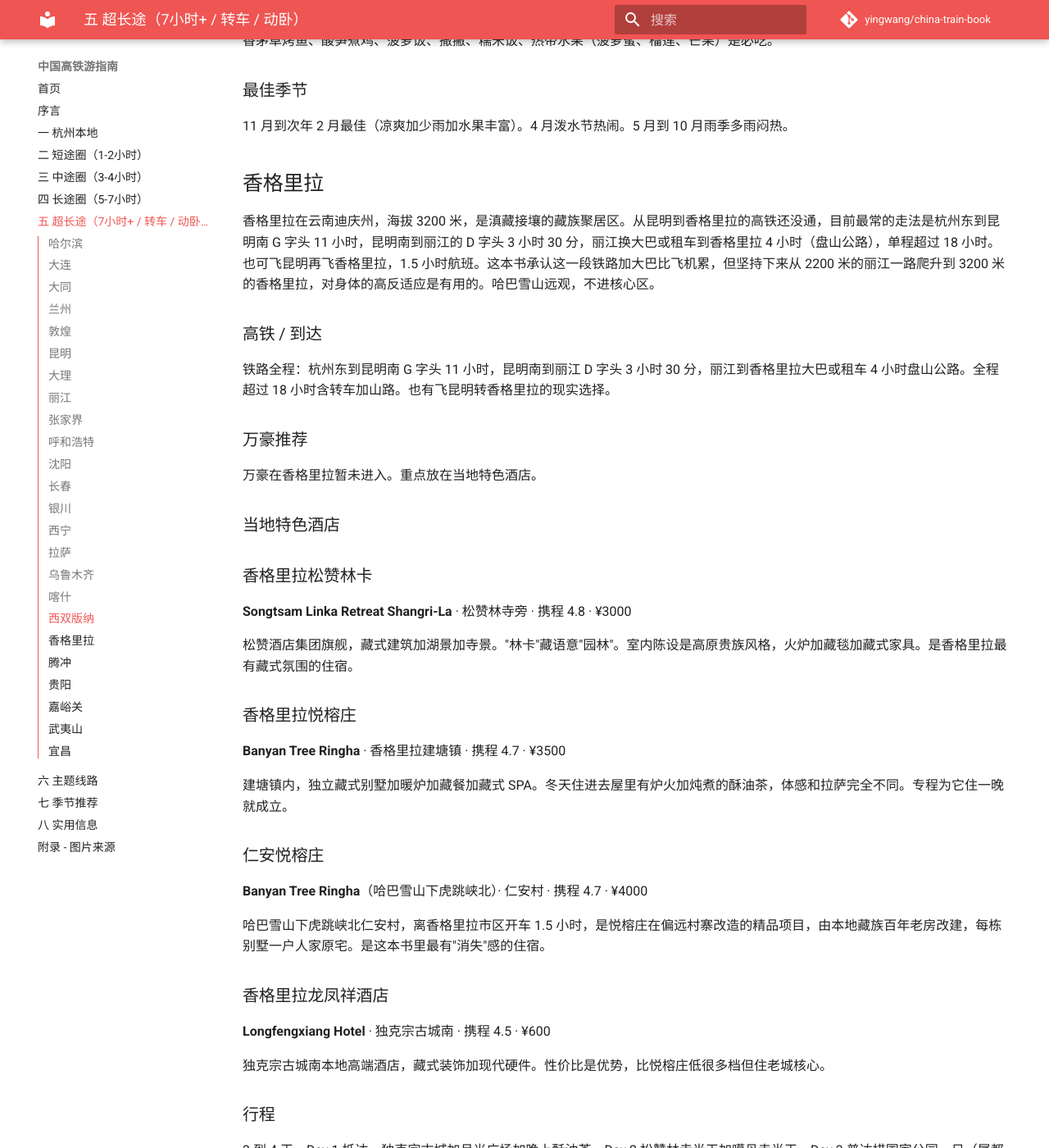
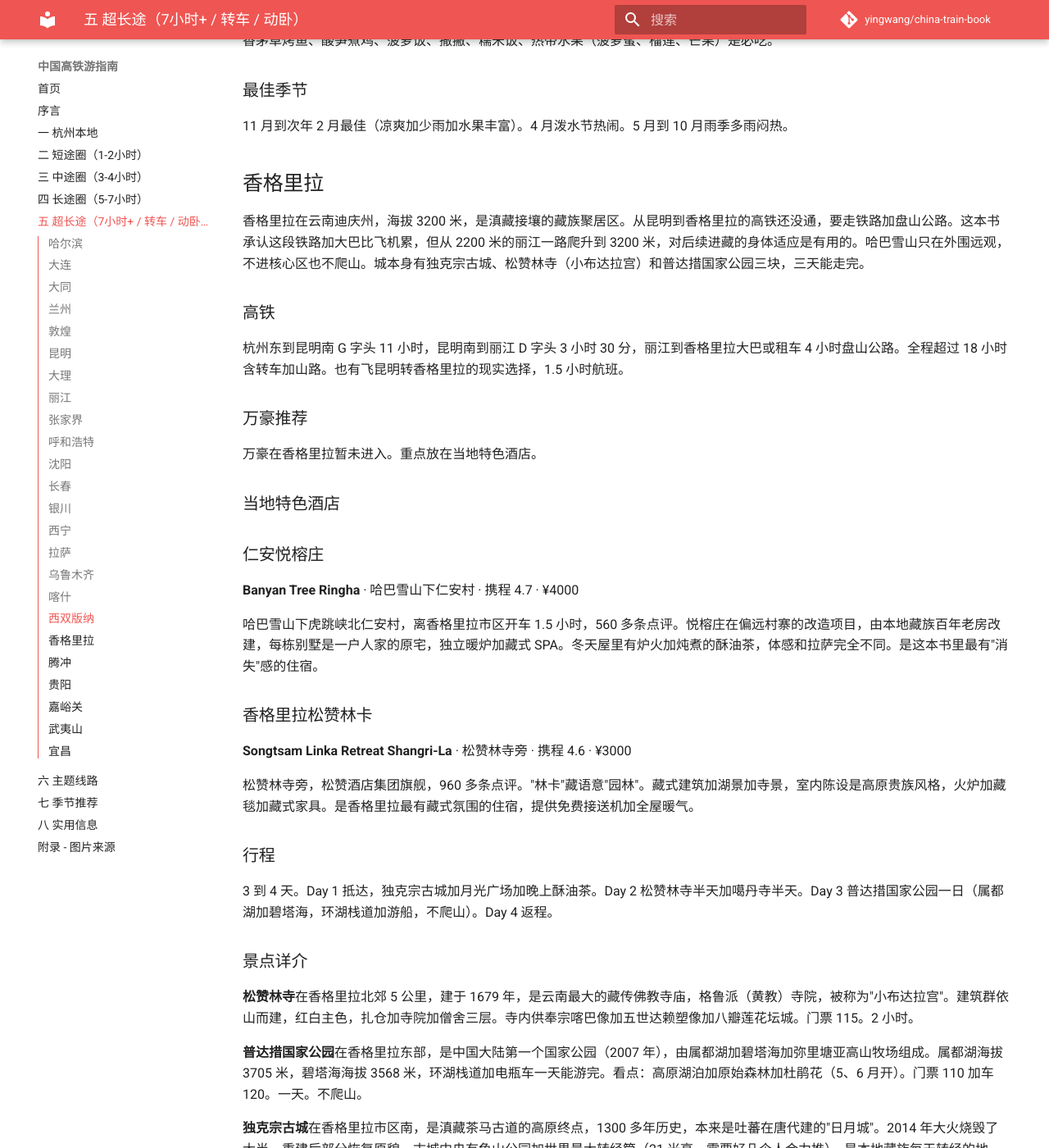
Before and after one commit to yingwang/china-train-book, an MkDocs documentation site: the page built from docs/chapters/05-extra-long.md, in a window 1280 px wide and 1400 px high, scrolled down 34886 px. Shown: the whole window at 82% size. Built offline with MkDocs 1.6.1 and Material for MkDocs 9.7.7, drawn with Linux system fonts in a browser that asks for light colours; comment, search, counter and statistics services are not loaded; some of the changed text lies outside the part shown.

Commit message:
Sonnet rewrite of 05-extra-long (cities 13-24): hotel cards with Ctrip ratings
Cities 银川/西宁/拉萨/乌鲁木齐/喀什/西双版纳/香格里拉/腾冲/贵阳/嘉峪关/武夷山/宜昌.
Hotels sorted by Ctrip rating; entries below 4.4 dropped; cities without
Marriott presence get distinctive local picks.

Co-Authored-By: Claude Opus 4.7 (1M context) <noreply@anthropic.com>

```diff
--- a/docs/chapters/05-extra-long.md
+++ b/docs/chapters/05-extra-long.md
@@ -1047,11 +1047,11 @@
 
 ## 香格里拉
 
-香格里拉在云南迪庆州，海拔 3200 米，是滇藏接壤的藏族聚居区。从昆明到香格里拉的高铁还没通，目前最常的走法是杭州东到昆明南 G 字头 11 小时，昆明南到丽江的 D 字头 3 小时 30 分，丽江换大巴或租车到香格里拉 4 小时（盘山公路），单程超过 18 小时。也可飞昆明再飞香格里拉，1.5 小时航班。这本书承认这一段铁路加大巴比飞机累，但坚持下来从 2200 米的丽江一路爬升到 3200 米的香格里拉，对身体的高反适应是有用的。哈巴雪山远观，不进核心区。
+香格里拉在云南迪庆州，海拔 3200 米，是滇藏接壤的藏族聚居区。从昆明到香格里拉的高铁还没通，要走铁路加盘山公路。这本书承认这段铁路加大巴比飞机累，但从 2200 米的丽江一路爬升到 3200 米，对后续进藏的身体适应是有用的。哈巴雪山只在外围远观，不进核心区也不爬山。城本身有独克宗古城、松赞林寺（小布达拉宫）和普达措国家公园三块，三天能走完。
 
-### 高铁 / 到达
+### 高铁
 
-铁路全程：杭州东到昆明南 G 字头 11 小时，昆明南到丽江 D 字头 3 小时 30 分，丽江到香格里拉大巴或租车 4 小时盘山公路。全程超过 18 小时含转车加山路。也有飞昆明转香格里拉的现实选择。
+杭州东到昆明南 G 字头 11 小时，昆明南到丽江 D 字头 3 小时 30 分，丽江到香格里拉大巴或租车 4 小时盘山公路。全程超过 18 小时含转车加山路。也有飞昆明转香格里拉的现实选择，1.5 小时航班。
 
 ### 万豪推荐
 
@@ -1059,25 +1059,15 @@
 
 ### 当地特色酒店
 
+### 仁安悦榕庄
+**Banyan Tree Ringha** · 哈巴雪山下仁安村 · 携程 4.7 · ¥4000
+
+哈巴雪山下虎跳峡北仁安村，离香格里拉市区开车 1.5 小时，560 多条点评。悦榕庄在偏远村寨的改造项目，由本地藏族百年老房改建，每栋别墅是一户人家的原宅，独立暖炉加藏式 SPA。冬天屋里有炉火加炖煮的酥油茶，体感和拉萨完全不同。是这本书里最有"消失"感的住宿。
+
 ### 香格里拉松赞林卡
-**Songtsam Linka Retreat Shangri-La** · 松赞林寺旁 · 携程 4.8 · ¥3000
+**Songtsam Linka Retreat Shangri-La** · 松赞林寺旁 · 携程 4.6 · ¥3000
 
-松赞酒店集团旗舰，藏式建筑加湖景加寺景。"林卡"藏语意"园林"。室内陈设是高原贵族风格，火炉加藏毯加藏式家具。是香格里拉最有藏式氛围的住宿。
-
-### 香格里拉悦榕庄
-**Banyan Tree Ringha** · 香格里拉建塘镇 · 携程 4.7 · ¥3500
-
-建塘镇内，独立藏式别墅加暖炉加藏餐加藏式 SPA。冬天住进去屋里有炉火加炖煮的酥油茶，体感和拉萨完全不同。专程为它住一晚就成立。
-
-### 仁安悦榕庄
-**Banyan Tree Ringha**（哈巴雪山下虎跳峡北）· 仁安村 · 携程 4.7 · ¥4000
-
-哈巴雪山下虎跳峡北仁安村，离香格里拉市区开车 1.5 小时，是悦榕庄在偏远村寨改造的精品项目，由本地藏族百年老房改建，每栋别墅一户人家原宅。是这本书里最有"消失"感的住宿。
-
-### 香格里拉龙凤祥酒店
-**Longfengxiang Hotel** · 独克宗古城南 · 携程 4.5 · ¥600
-
-独克宗古城南本地高端酒店，藏式装饰加现代硬件。性价比是优势，比悦榕庄低很多档但住老城核心。
+松赞林寺旁，松赞酒店集团旗舰，960 多条点评。"林卡"藏语意"园林"。藏式建筑加湖景加寺景，室内陈设是高原贵族风格，火炉加藏毯加藏式家具。是香格里拉最有藏式氛围的住宿，提供免费接送机加全屋暖气。
 
 ### 行程
 
@@ -1112,11 +1102,11 @@
 
 ## 腾冲
 
-腾冲在云南西部边境，与缅甸接壤。铁路目前只到大理（昆明到大理 D 字头 2 小时），大理到腾冲还需 4 小时盘山大巴。常规走法是杭州东到昆明南 G 字头 11 小时，昆明南到大理 D 字头 2 小时，大理到腾冲大巴 4 小时，全程 17 到 18 小时含转车。也可飞昆明再飞腾冲，1 小时航班。腾冲是中国西南最特别的城市之一：明代是中缅边境军事重镇，民国是滇缅公路加南洋华侨回乡的侨乡，所以和顺古镇是民国式的中西合璧建筑群，火山公园是中国少有的活火山地貌（已休眠），热海大滚锅是地热温泉群。火山公园开车环山公路，不爬山。
+腾冲在云南西部边境，与缅甸接壤。明代是中缅边境军事重镇，民国是滇缅公路加南洋华侨回乡的侨乡，所以和顺古镇是民国式的中西合璧建筑群。火山公园是中国少有的活火山地貌（已休眠 5000 年），热海大滚锅是地热温泉群。火山公园开车环山公路，从外围几个停车点看火山口外形即可，不爬山顶。三到四天的行程，11 月底到 12 月初的银杏村是季节限定目的地。
 
-### 高铁 / 到达
+### 高铁
 
-铁路加大巴全程 17 到 18 小时。也可飞昆明转腾冲。腾冲驼峰机场离市区开车 15 分钟。
+铁路加大巴全程 17 到 18 小时：杭州东到昆明南 11 小时，昆明南到大理 2 小时，大理到腾冲盘山大巴 4 小时。也可飞昆明转腾冲，1 小时航班。腾冲驼峰机场离市区开车 15 分钟。
 
 ### 万豪推荐
 
@@ -1124,20 +1114,20 @@
 
 ### 当地特色酒店
 
+### 腾冲石头纪温泉 VILLA 度假酒店
+**The Lost Stone, in The Unbound Collection by Hyatt** · 玛御谷温泉小镇 · 携程 4.9 · ¥1000
+
+凯悦臻选品牌（不是万豪），日本建筑师隈研吾设计，220 多条点评。建筑全部用本地火山石建造，每栋别墅独立温泉。是腾冲最有设计感的奢华住宿，专程为它住一晚就成立。
+
 ### 腾冲玛御谷悦榕庄
-**Banyan Tree Tengchong**（不是万豪）· 玛御谷温泉小镇 · 携程 4.8 · ¥3000
+**Banyan Tree Tengchong** · 玛御谷温泉小镇 · 携程 4.7 · ¥3000
 
-悦榕庄云南山地系列，独立别墅加温泉直入房间加山景。是腾冲最高端的住宿，用本地火山石和木材建。专程为它住一晚就成立。
-
-### 腾冲石头纪
-**Stone Boutique Hotel Tengchong** · 和顺古镇外围 · 携程 4.7 · ¥1000
-
-和顺古镇外围，建筑用本地火山石建造，是腾冲最有设计感的精品酒店。本地特色加现代设计融合。客房从院子可看到和顺方向的稻田。
+悦榕庄云南山地系列，2013 年开业，470 多条点评。独立别墅加温泉直入房间加山景。用本地火山石和木材建。SPA 系列是腾冲最稳的之一。
 
 ### 腾冲世纪金源大饭店
-**Century Golden Resources Tengchong** · 腾越镇县城核心 · 携程 4.6 · ¥500
+**Century Golden Resources Tengchong** · 腾越镇县城核心 · 携程 4.7 · ¥500
 
-县城核心位置最稳的本地高端酒店，硬件较新，离热海温泉打车 15 分钟、和顺古镇 10 分钟。性价比是优势。
+县城核心位置最稳的本地高端酒店，1240 多条点评。硬件较新，离热海温泉打车 15 分钟、和顺古镇 10 分钟。性价比是优势。
 
 ### 行程
 
```
